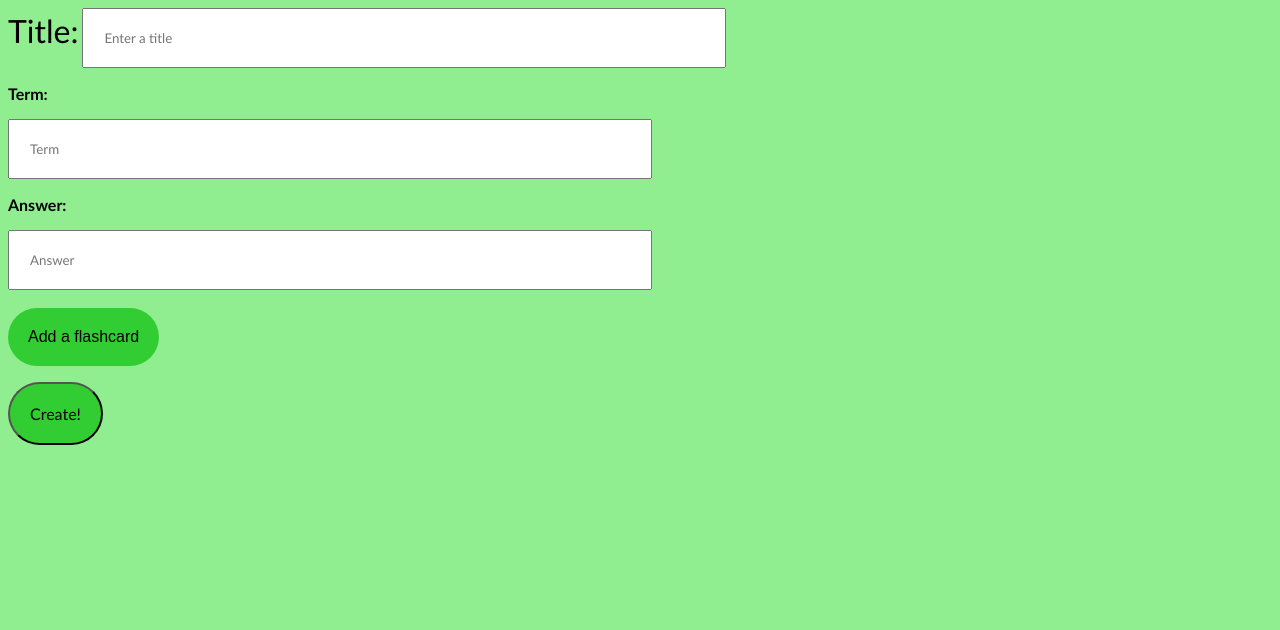
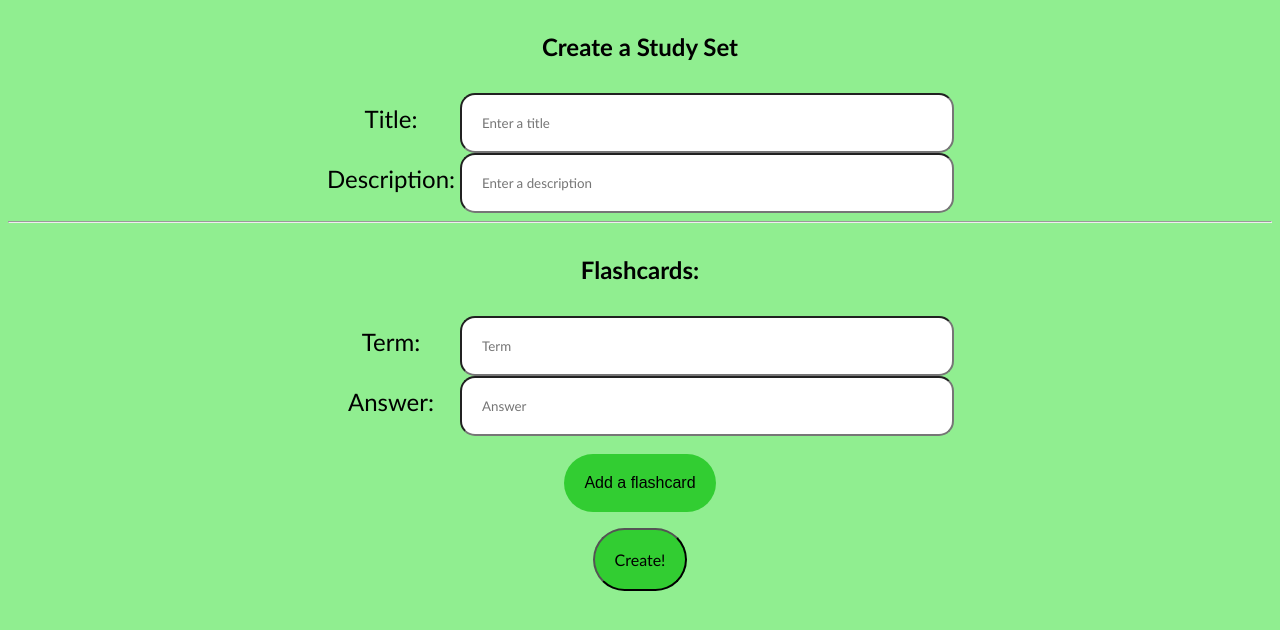
Before and after one commit to Mannendri/learnetic, a Flask app: page /create in a window 1280 px wide. Shown: the top 630 px of the page. Run offline with Flask 2, Linux system fonts and the light colour scheme.

Commit message:
Worked on css

```diff
--- a/static/create.css
+++ b/static/create.css
@@ -1,17 +1,32 @@
 body{
     background-color: lightgreen;
 }
+h4{
+    font-size:150%;
+    color: black;
+    font-family: 'Trebuchet MS', 'Lucida Sans Unicode', 'Lucida Grande', 'Lucida Sans', Arial, sans-serif;
+    text-align: center;
+}
 
 label{
-    font-size:200%;
+    font-size:150%;
     color: black;
     font-family: 'Trebuchet MS', 'Lucida Sans Unicode', 'Lucida Grande', 'Lucida Sans', Arial, sans-serif;
+    text-align: center;
+    display: inline-block;
+    width:130px;
+
 }
 
-h3{
-    font-size:100%;
-    color: black;
-    font-family: 'Trebuchet MS', 'Lucida Sans Unicode', 'Lucida Grande', 'Lucida Sans', Arial, sans-serif;
+div {
+    text-align: center;
+    display: block;
+    margin: 0 auto;
+}
+.intro {
+    text-align: center;
+    display: block;
+    margin: 0 auto;
 }
 
 
@@ -20,7 +35,8 @@ input[type = text]{
     border-color:none;
     color:black;
     padding:20px;
-    width: 600px;
+    width: 450px;
+    border-radius: 15px;
 
 }
 input[type = submit]{
@@ -29,6 +45,9 @@ input[type = submit]{
     font-size: 16px;
     padding:20px;
     border-radius:50px;
+    text-align:center;
+    display: block;
+    margin: 0 auto;
 
 }
 
--- a/static/edit.css
+++ b/static/edit.css
@@ -7,6 +7,10 @@ h3{
 }
 
 input[type = text]{
-    border-color: green;
+    font-family: 'Trebuchet MS', 'Lucida Sans Unicode', 'Lucida Grande', 'Lucida Sans', Arial, sans-serif;
+    border-color:none;
     color:black;
+    padding:20px;
+    width: 450px;
+    border-radius: 15px;
 }
--- a/static/index.css
+++ b/static/index.css
@@ -15,7 +15,6 @@ input[type = submit]{
     padding: 20px;
     border-radius: 50px;
     font-family: 'Trebuchet MS', 'Lucida Sans Unicode', 'Lucida Grande', 'Lucida Sans', Arial, sans-serif;
-    box-shadow:1px 1px 10px green;
 }
 
 
--- a/templates/create.html
+++ b/templates/create.html
@@ -14,6 +14,8 @@
     font-size: 16px;
     padding:20px;
     border-radius:50px;
+    display: block;
+    margin: 0 auto;
 }
 
 .button:hover {background:gainsboro;}
@@ -26,21 +28,33 @@ p.break{
 
 <body>
 
-
+    <!--Title and description of study set-->
+    <h4>Create a Study Set</h4>
     <form action="/" method= "post">
+        <div class = "intro">
         <label>Title:</label>
         <input type="text" name="Title" placeholder="Enter a title">
+        <br>
+        <label>Description:</label>
+        <input type="text" name="Descriptiom" placeholder="Enter a description">
+        </div>
 
-    <br>
-
-    <h3>Term:</h3>
+    <hr>
+    <!--Flashcard (div)-->
+    <h4>Flashcards:</h4>
+    <div>
+    <label>Term:</label>
         <input type="text" name="Term" placeholder="Term">
     <br>
-    <h3>Answer:</h3>
+    <label>Answer:</label>
         <input type="text" name="Answer" placeholder="Answer">
+    </div>
 
     </form>
     <br>
+
+    <!--Button and input type submit-->
+
     <button class="button"> Add a flashcard</button>
 
     <p class= "break">
```
Also changed, not shown: static/study.css (+12 -3 lines).
